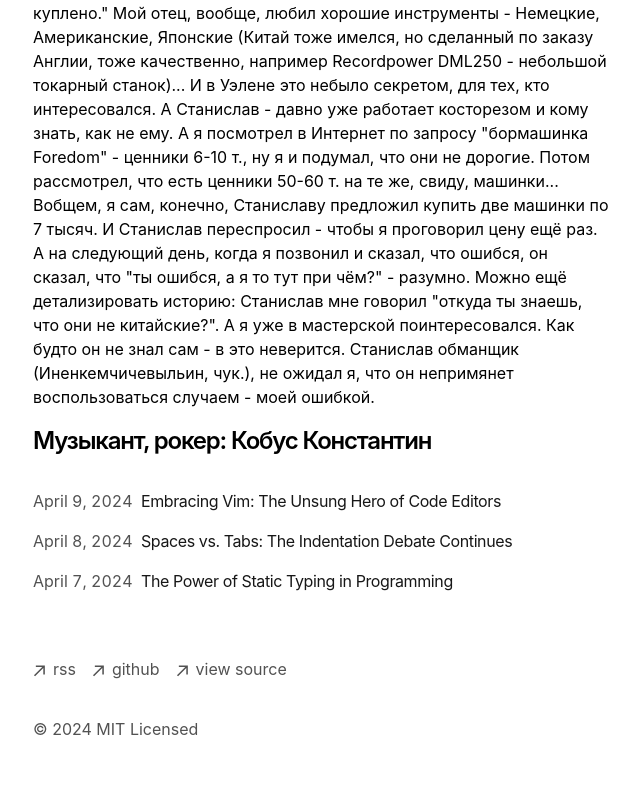
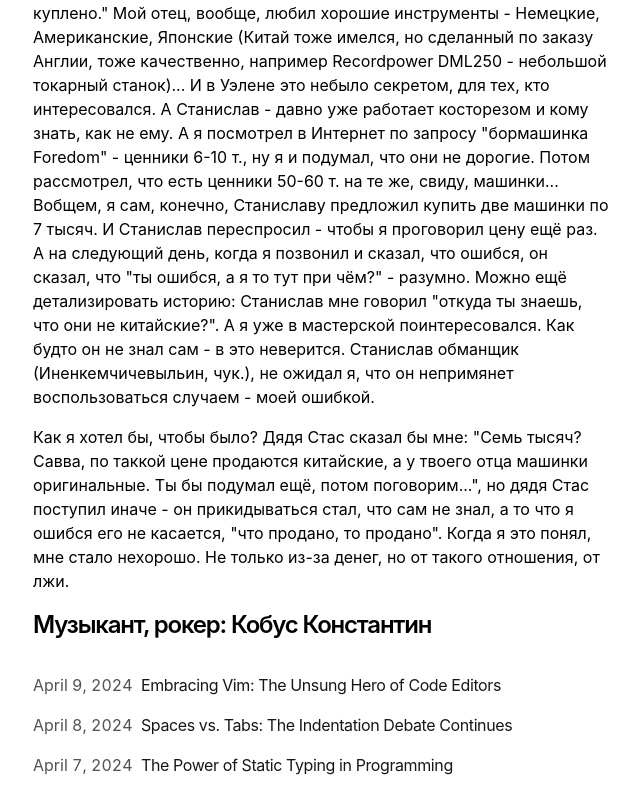
Before and after one commit to savvavoloshin/eteventin-starter-kit, a Next.js app: page / in a window 1280 px wide. Shown: the part 475-1265 px from the top of the page, without its empty margins (319-959 px from the left). Built offline with nearby package versions, Linux system fonts and the light colour scheme.

Commit message:
*content

```diff
--- a/app/page.tsx
+++ b/app/page.tsx
@@ -23,6 +23,13 @@ export default function Page() {
 Отец оставил бормашинки Foredom, Этевентин купил их по цене китайских, а на следующий день, когда я осознал, что машинки американские, сказал: "я не знаю, я в отпуске. Что куплено - то куплено." Мой отец, вообще, любил хорошие инструменты - Немецкие, Американские, Японские (Китай тоже имелся, но сделанный по заказу Англии, тоже качественно, например Recordpower DML250 - небольшой токарный станок)... И в Уэлене это небыло секретом, для тех, кто интересовался. А Станислав - давно уже работает косторезом и кому знать, как не ему. А я посмотрел в Интернет по запросу "бормашинка Foredom" - ценники 6-10 т., ну я и подумал, что они не дорогие. Потом рассмотрел, что есть ценники 50-60 т. на те же, свиду, машинки... Вобщем, я сам, конечно, Станиславу предложил купить две машинки по 7 тысяч. И Станислав переспросил - чтобы я проговорил цену ещё раз. А на следующий день, когда я позвонил и сказал, что ошибся, он сказал, что "ты ошибся, а я то тут при чём?" - разумно. Можно ещё детализировать историю: Станислав мне говорил "откуда ты знаешь, что они не китайские?". А я уже в мастерской поинтересовался. Как будто он не  знал сам - в это неверится. Станислав обманщик (Иненкемчичевыльин, чук.), не ожидал я, что он непримянет воспользоваться случаем - моей ошибкой.`}
       </p>
 
+      <p className="mb-4">
+        {`Как я хотел бы, чтобы было?
+Дядя Стас сказал бы мне: "Семь тысяч? Савва, по таккой цене продаются китайские, а у твоего отца машинки оригинальные. Ты бы подумал ещё, потом поговорим...", но дядя Стас поступил иначе - он прикидываться стал, что сам не знал, а то что я ошибся его не касается, "что продано, то продано". Когда я это понял, мне стало нехорошо. Не только из-за денег, но от такого отношения, от лжи.`}
+      </p>
+
+
+
 
 
       <h1 className="mb-8 text-2xl font-semibold tracking-tighter">
```
